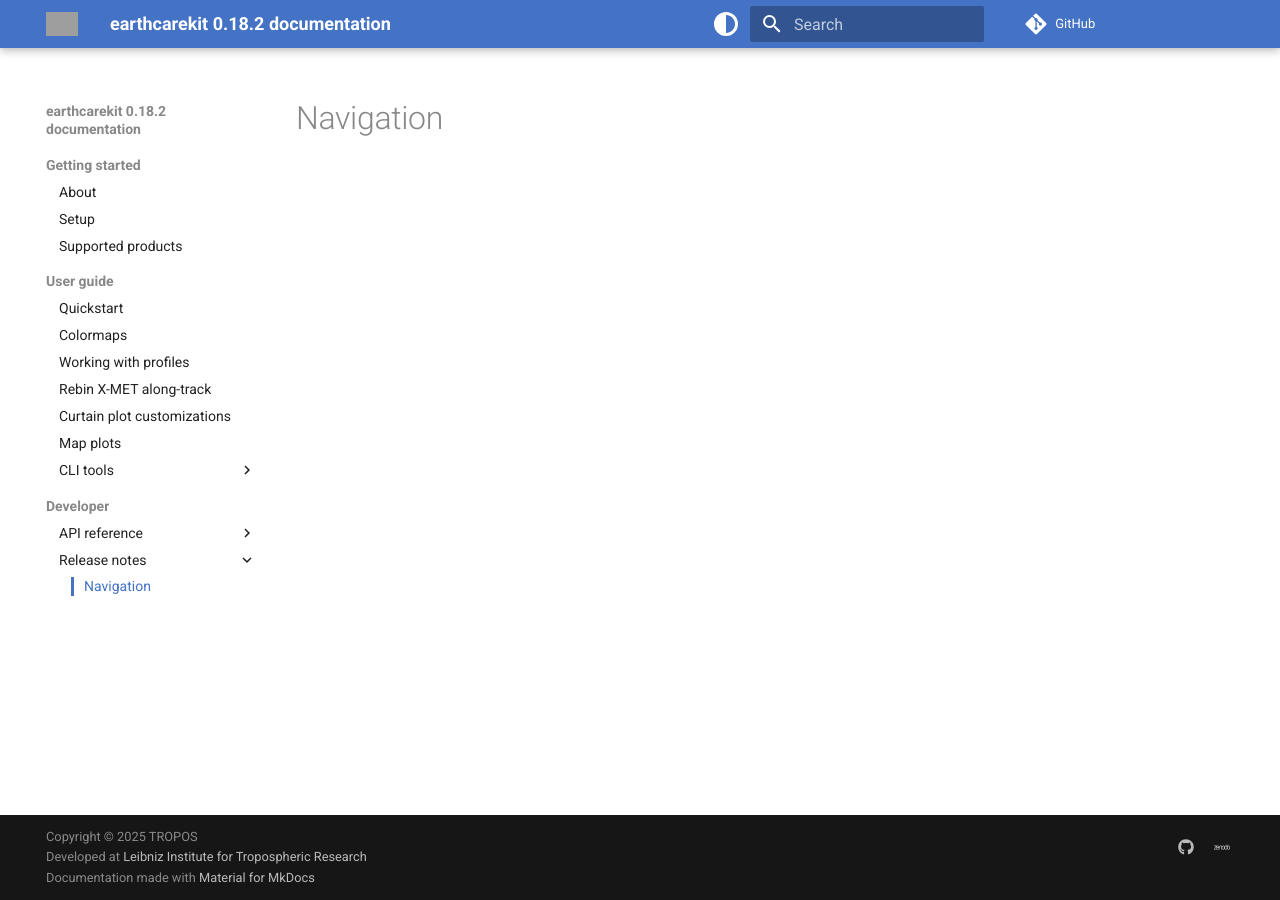
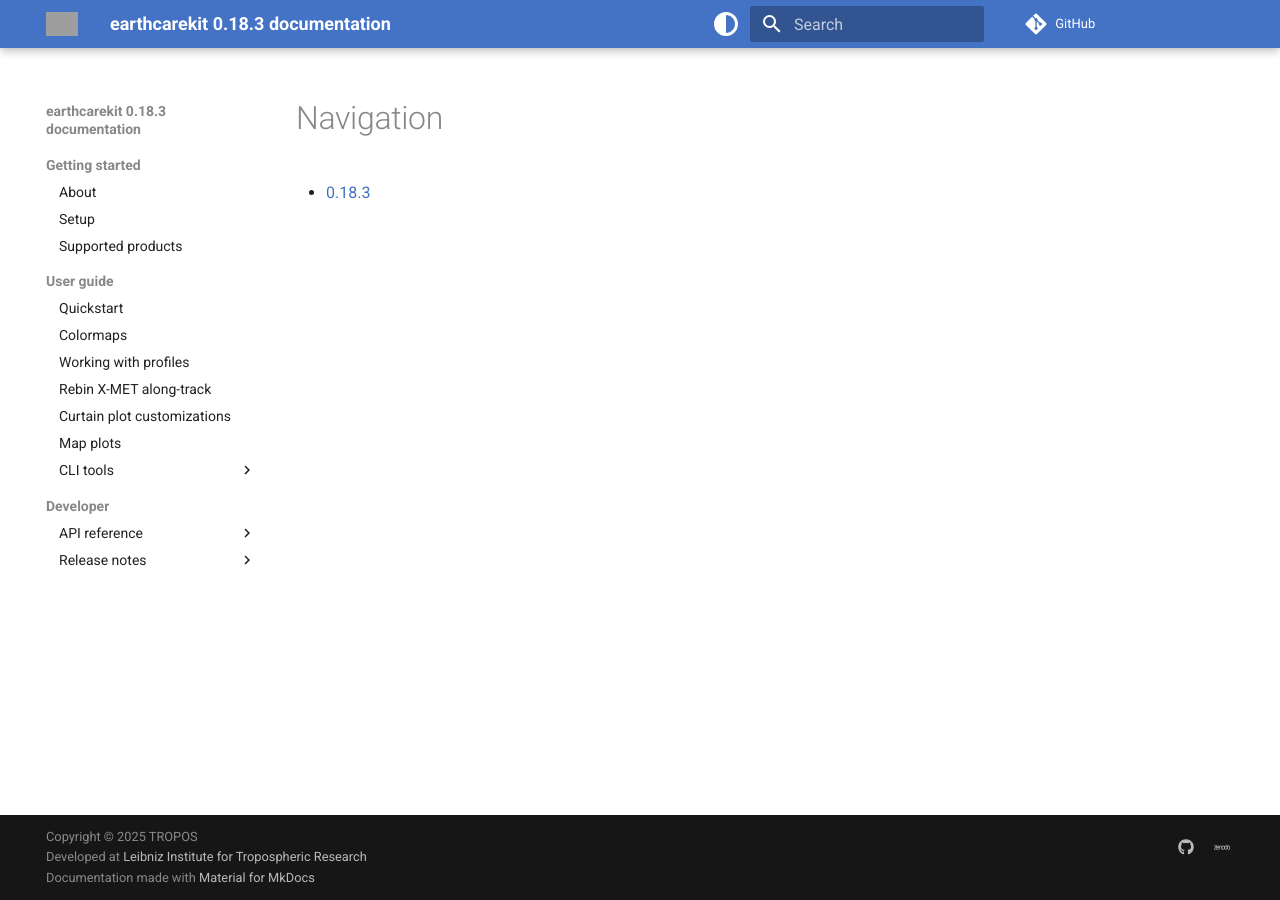
Before and after one commit to TROPOS-RSD/earthcarekit, an MkDocs documentation site: the page built from docs/releases/SUMMARY.md, in a window 1280 px wide. Built offline with MkDocs 1.6.1 and Material for MkDocs 9.7.7, drawn with Linux system fonts in a browser that asks for light colours; comment, search, counter and statistics services are not loaded; grey boxes are pictures that could not be loaded.

Commit message:
chore: prepare 0.18.3 release

```diff
--- a/docs/releases/SUMMARY.md
+++ b/docs/releases/SUMMARY.md
@@ -1 +1,3 @@
 # Navigation
+
+- [0.18.3](0.18.3.md)
--- a/earthcarekit/__init__.py
+++ b/earthcarekit/__init__.py
@@ -19,8 +19,8 @@
 
 __author__ = "Leonard König"
 __license__ = "Apache-2.0"
-__version__ = "0.18.2"
-__date__ = "2026-07-22"
+__version__ = "0.18.3"
+__date__ = "2026-08-10"
 __maintainer__ = "Leonard König"
 __email__ = "koenig@tropos.de"
 __title__ = "earthcarekit"
--- a/mkdocs.yml
+++ b/mkdocs.yml
@@ -1,4 +1,4 @@
-site_name: earthcarekit 0.18.2 documentation
+site_name: earthcarekit 0.18.3 documentation
 
 repo_url: https://github.com/TROPOS-RSD/earthcarekit
 
@@ -120,7 +120,7 @@
   <span style="opacity: 0.7;">Documentation made with</span> <a href="https://squidfunk.github.io/mkdocs-material/">Material for MkDocs</a>
 
 extra:
-  version: "0.18.2"
+  version: "0.18.3"
   generator: false
   social:
     - icon: fontawesome/brands/github
--- a/pyproject.toml
+++ b/pyproject.toml
@@ -4,7 +4,7 @@
 
 [project]
 name = "earthcarekit"
-version = "0.18.2"
+version = "0.18.3"
 description = "A Python package to simplify working with EarthCARE satellite data."
 authors = [
     {name = "Leonard König", email = "koenig@tropos.de"},
```
Also changed, not shown: docs/releases/0.18.3.md (added, +22 -0 lines), .zenodo.json.
